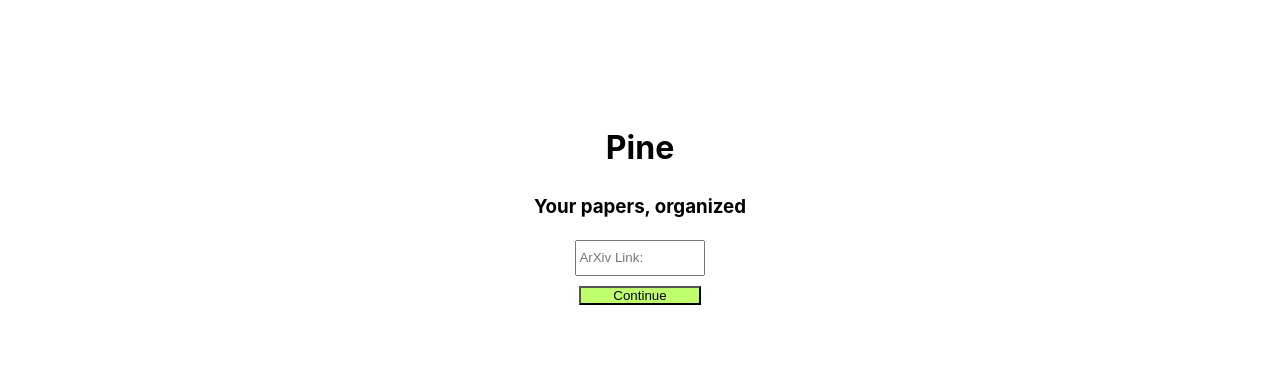
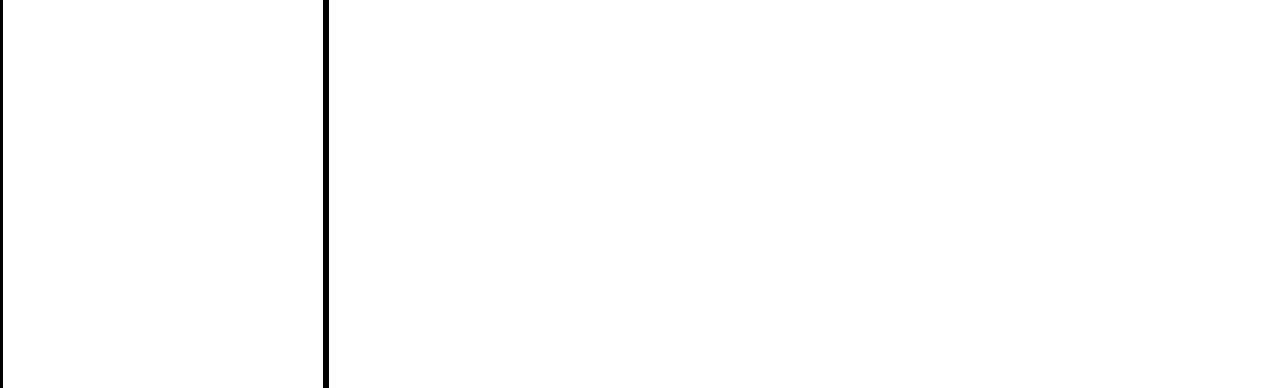
Before and after one commit to Bluefin-Tuna/pine, a React (Vite) app in the folder frontend.pine/: page /graph in a window 1280 px wide. Shown: the part 196-584 px from the top of the page. Built offline with nearby package versions, Linux system fonts and the light colour scheme.

Commit message:
feat: added navigation

```diff
--- a/frontend.pine/package.json
+++ b/frontend.pine/package.json
@@ -23,6 +23,7 @@
     "eslint": "^8.56.0",
     "eslint-plugin-react-hooks": "^4.6.0",
     "eslint-plugin-react-refresh": "^0.4.5",
+    "react-router-dom": "^6.22.0",
     "typescript": "^5.3.3",
     "vite": "^5.1.0"
   }
--- a/frontend.pine/src/App.css
+++ b/frontend.pine/src/App.css
@@ -40,9 +40,3 @@
 .read-the-docs {
   color: #888;
 } */
-
-.wrapper {
-  display: flex; /* Enables Flexbox layout */
-  justify-content: space-between; /* Spreads the children with space between */
-  align-items: start; /* Aligns items to start from the top */
-}
--- a/frontend.pine/src/App.tsx
+++ b/frontend.pine/src/App.tsx
@@ -1,16 +1,20 @@
+import { BrowserRouter, Route, Routes } from 'react-router-dom'
+import Entry from './components/Entry.tsx';
+import Main from './components/Main.tsx';
 import './App.css'
-import Input from './components/Input.tsx';
-import Graph from "./components/Graph.tsx";
-import Metadata from './components/Metadata.tsx';
+
 
 function App() {
   //const [count, setCount] = useState(0)
 
   return (
     <div className="wrapper">
-      <Input />
-      {/* <Metadata /> */}
-      {/* <Graph /> */}
+      <BrowserRouter>
+        <Routes>
+          <Route path="/" Component={ Entry } />
+          <Route path="/graph" Component={ Main }/>
+        </Routes>
+      </BrowserRouter>
     </div>
   )
 }
--- a/frontend.pine/src/components/Input.css
+++ b/frontend.pine/src/components/Entry.css
@@ -1,4 +1,4 @@
-#root {
+.entry-wrapper {
   font-family: Inter, sans-serif;
   max-width: 1000px;
   margin: 0 auto;
@@ -35,8 +35,12 @@ button:hover {
 }
 
 .arxivLink{
-    width: 50%;
-    height: 30px;
+    /* width: 50%;
+    height: 30px; */
     align-items: center;
     position: relative;
 }
+
+.entry-wrapper {
+
+}
--- a/frontend.pine/src/components/Input.tsx
+++ b/frontend.pine/src/components/Entry.tsx
@@ -1,12 +1,12 @@
-import './Input.css'
+import './Entry.css'
 
 function sendInput(){
 
 }
 
-export default function Input() {
+export default function Entry() {
     return (
-      <div>
+      <div className="entry-wrapper">
         <h1>
           Pine
         </h1>
--- /dev/null
+++ b/frontend.pine/src/components/Main.css
@@ -0,0 +1,5 @@
+.main-wrapper {
+    display: flex; /* Enables Flexbox layout */
+    justify-content: space-between; /* Spreads the children with space between */
+    align-items: start; /* Aligns items to start from the top */
+}
--- /dev/null
+++ b/frontend.pine/src/components/Main.tsx
@@ -0,0 +1,12 @@
+import Graph from "./Graph";
+import Metadata from "./Metadata";
+import './Main.css'
+
+export default function Main() {
+    return (
+        <div className="main-wrapper">
+            <Metadata />
+            <Graph />
+        </div>
+    )
+}
--- a/frontend.pine/src/index.css
+++ b/frontend.pine/src/index.css
@@ -4,6 +4,7 @@
   font-family: 'Roboto', sans-serif;
   line-height: 1.5;
   font-weight: 400;
+  width: 100vw;
 
   font-synthesis: none;
   text-rendering: optimizeLegibility;
```
Also changed, not shown: 1 other file (tests, documents, lock files or other folders).
